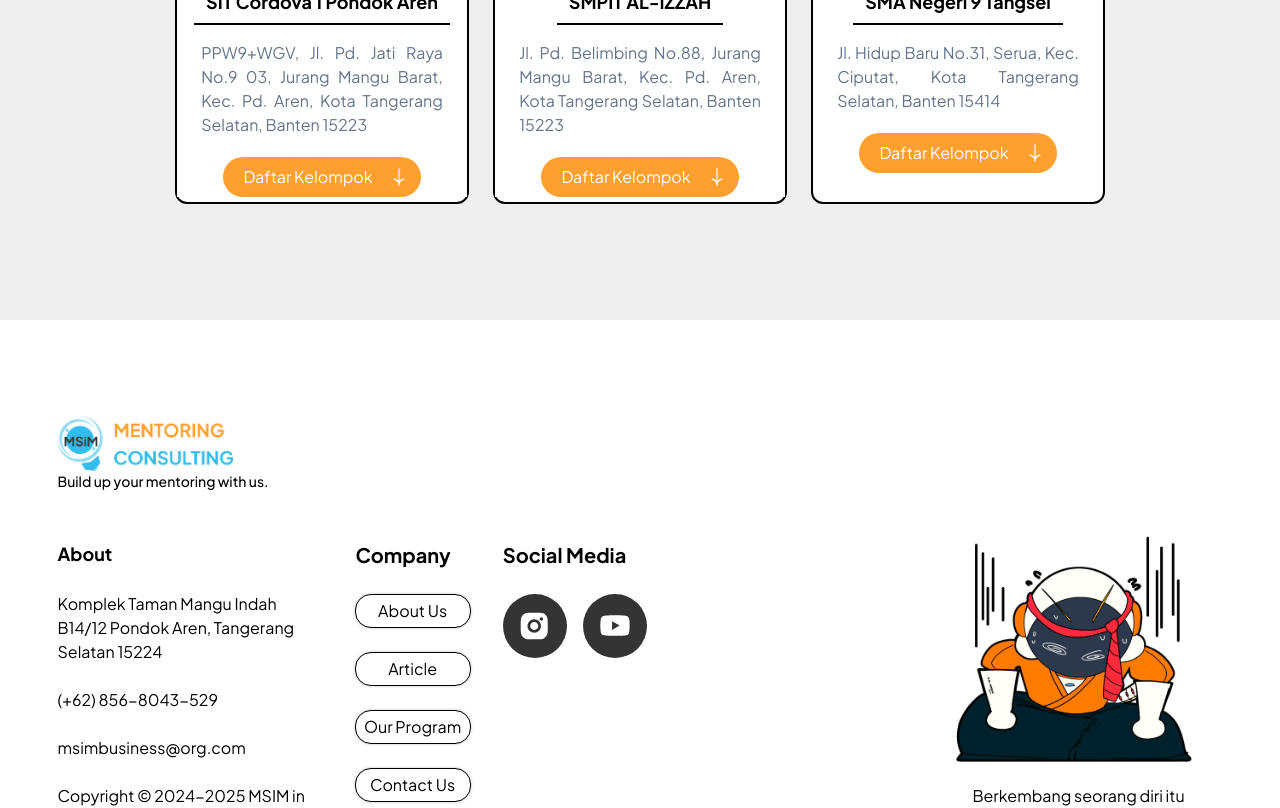
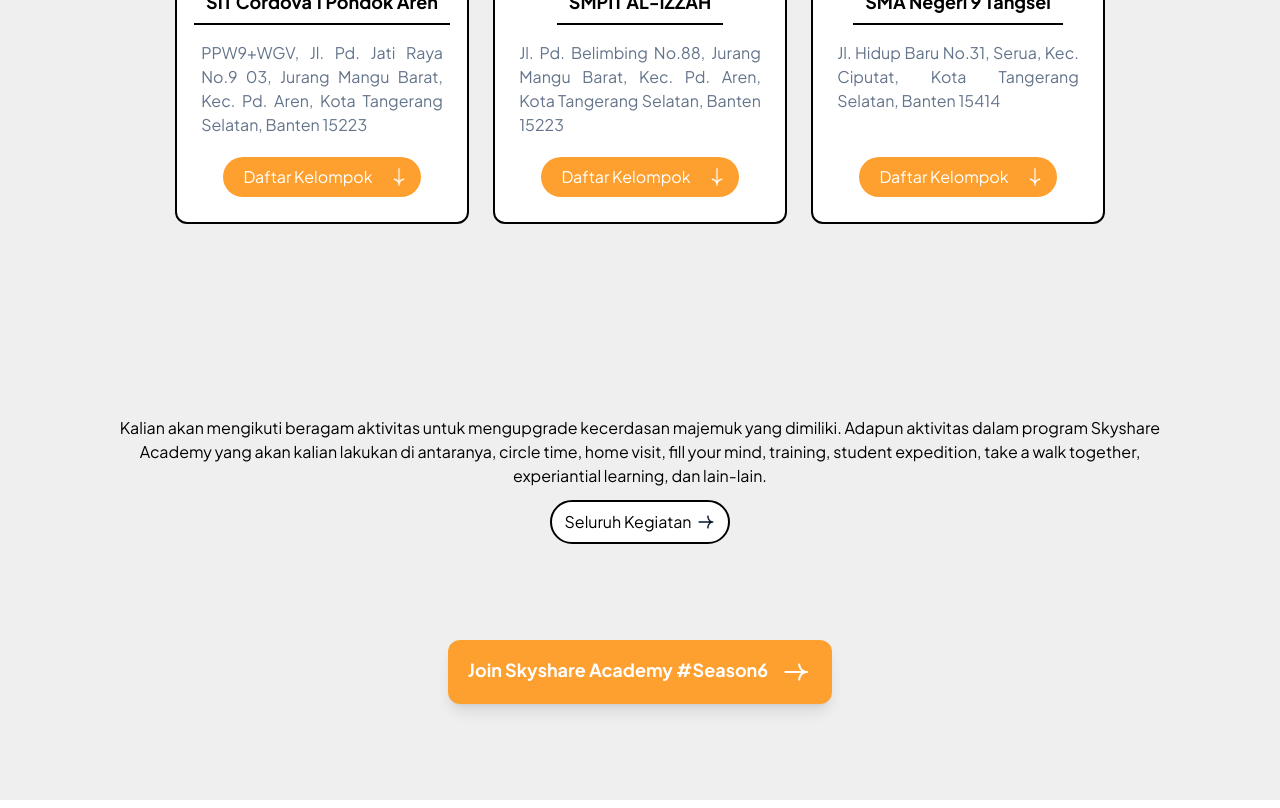
Before and after one commit to Ideatecore-dev-team/msim-client, a React (Vite) app: page /ourprogram/skyshare in a window 1280 px wide. Shown: the part 3400-4208 px from the top of the page. Built offline with nearby package versions, Linux system fonts and the light colour scheme.

Commit message:
finishing page skyshare and mentor Academy

```diff
--- /dev/null
+++ b/src/components/AllActivitiesSkyShare.jsx
@@ -0,0 +1,44 @@
+import React from "react";
+import ArrowRight from "../../public/images/mascot-icons/Arrow - Right 3.png";
+import ArrowDown from "../../public/images/mascot-icons/Arrow - Down 3.png";
+
+function AllActivitiesSkyShare() {
+  return (
+    <>
+      <div className="hero bg-background flex flex-col pb-24 pt-24 items-center self-stretch h-auto">
+        <div className="content h-72">
+          <div className="flex justify-center ">
+            <p className="paragraph px-10 text-center">
+              Kalian akan mengikuti beragam aktivitas untuk mengupgrade
+              kecerdasan majemuk yang dimiliki. Adapun aktivitas dalam program
+              Skyshare Academy yang akan kalian lakukan di antaranya, circle
+              time, home visit, fill your mind, training, student expedition,
+              take a walk together, experiantial learning, dan lain-lain.
+            </p>
+          </div>
+          <div className="flex justify-center mt-3">
+            <a
+              className="flex px-3 py-2 rounded-full border-black border-2 hover:bg-slate-100 bg-white"
+              href="#"
+            >
+              <p className="paragraph">Seluruh Kegiatan</p>
+              <img className="w-5 ml-1" src={ArrowRight} alt="" />
+            </a>
+          </div>
+          <div className="flex justify-center mt-24">
+            <a
+              className="flex px-5 py-4 bg-primary-1 shadow-lg rounded-xl hover:bg-primary-2"
+              href="#"
+            >
+              <h4 className="headline-4 text-white font-bold">
+                Join Skyshare Academy #Season6
+              </h4>
+              <img className="w-8 -rotate-90 ml-3" src={ArrowDown} alt="" />
+            </a>
+          </div>
+        </div>
+      </div>
+    </>
+  );
+}
+export default AllActivitiesSkyShare;
--- /dev/null
+++ b/src/components/AllActivityMentorAcademy.jsx
@@ -0,0 +1,44 @@
+import React from "react";
+import ArrowRight from "../../public/images/mascot-icons/Arrow - Right 3.png";
+import ArrowDown from "../../public/images/mascot-icons/Arrow - Down 3.png";
+
+function AllActivitiesMentorAcademy() {
+  return (
+    <>
+      <div className="hero bg-background flex flex-col pb-24 pt-24 items-center self-stretch h-auto">
+        <div className="content h-72">
+          <div className="flex justify-center ">
+            <p className="paragraph px-10 text-center">
+              Kalian akan mengikuti beragam aktivitas untuk mengupgrade
+              kecerdasan majemuk yang dimiliki. Adapun aktivitas dalam program
+              Mentor Academy yang akan kalian lakukan di antaranya, circle time,
+              home visit, fill your mind, training, student expedition, take a
+              walk together, experiantial learning, dan lain-lain.
+            </p>
+          </div>
+          <div className="flex justify-center mt-3">
+            <a
+              className="flex px-3 py-2 rounded-full border-black border-2 hover:bg-slate-100 bg-white"
+              href="#"
+            >
+              <p className="paragraph">Seluruh Kegiatan</p>
+              <img className="w-5 ml-1" src={ArrowRight} alt="" />
+            </a>
+          </div>
+          <div className="flex justify-center mt-24">
+            <a
+              className="flex px-5 py-4 bg-primary-1 shadow-lg rounded-xl hover:bg-primary-2"
+              href="#"
+            >
+              <h4 className="headline-4 text-white font-bold">
+                Join First Batch Now
+              </h4>
+              <img className="w-8 -rotate-90 ml-3" src={ArrowDown} alt="" />
+            </a>
+          </div>
+        </div>
+      </div>
+    </>
+  );
+}
+export default AllActivitiesMentorAcademy;
--- a/src/components/BenefitMentor.jsx
+++ b/src/components/BenefitMentor.jsx
@@ -5,7 +5,7 @@
 function BenefitMentor() {
   return (
     <>
-      <div className="hero bg-benefitMentor border-t border-black flex flex-col pb-24 pt-24 items-center self-stretch h-auto">
+      <div className="hero bg-blue-bg bg-cover border-y-2 border-black flex flex-col pb-24 pt-24 items-center self-stretch h-auto">
         <div className="content -mt-10">
           <div className="flex justify-center">
             <div className=" h-14 gap-3 flex items-center">
--- a/src/components/CurrentGroupSkyshare.jsx
+++ b/src/components/CurrentGroupSkyshare.jsx
@@ -21,7 +21,7 @@
             <div className="card-size rounded-xl border-2 mt-4 border-black bg-white">
               <iframe
                 title="Google Maps"
-                src="https://www.google.com/maps/embed?pb=!1m14!1m8!1m3!1d126891.654787017!2d106.802617!3d-6.346862!3m2!1i1024!2i768!4f13.1!3m3!1m2!1s0x2e69ef0af0efc65b%3A0xb6d4f90191504723!2sBAIQ%20MARKET!5e0!3m2!1sid!2sid!4v1714239918170!5m2!1sid!2sid"
+                src="https://www.google.com/maps/embed?pb=!1m14!1m8!1m3!1d15864.334623707073!2d106.718817!3d-6.252708!3m2!1i1024!2i768!4f13.1!3m3!1m2!1s0x2e69fa7997b41e33%3A0x45c21b25aefd63b6!2sSIT%20Cordova%201%20Pondok%20Aren!5e0!3m2!1sid!2sid!4v1714293035287!5m2!1sid!2sid"
                 width="290"
                 height="140"
                 // style={{ border: "0" }}
@@ -71,7 +71,7 @@
             <div className="card-size rounded-xl border-2 mt-4 border-black bg-white">
               <iframe
                 title="Google Maps"
-                src="https://www.google.com/maps/embed?pb=!1m14!1m8!1m3!1d126891.654787017!2d106.802617!3d-6.346862!3m2!1i1024!2i768!4f13.1!3m3!1m2!1s0x2e69ef0af0efc65b%3A0xb6d4f90191504723!2sBAIQ%20MARKET!5e0!3m2!1sid!2sid!4v1714239918170!5m2!1sid!2sid"
+                src="https://www.google.com/maps/embed?pb=!1m18!1m12!1m3!1d3966.068902535852!2d106.72045187533308!3d-6.254652961239223!2m3!1f0!2f0!3f0!3m2!1i1024!2i768!4f13.1!3m3!1m2!1s0x2e69fa785c5556b5%3A0x943177de79825c3f!2sSMPIT%20AL-IZZAH!5e0!3m2!1sid!2sid!4v1714293141406!5m2!1sid!2sid"
                 width="290"
                 height="140"
                 // style={{ border: "0" }}
@@ -121,7 +121,7 @@
             <div className="card-size rounded-xl border-2 mt-4 border-black bg-white">
               <iframe
                 title="Google Maps"
-                src="https://www.google.com/maps/embed?pb=!1m14!1m8!1m3!1d126891.654787017!2d106.802617!3d-6.346862!3m2!1i1024!2i768!4f13.1!3m3!1m2!1s0x2e69ef0af0efc65b%3A0xb6d4f90191504723!2sBAIQ%20MARKET!5e0!3m2!1sid!2sid!4v1714239918170!5m2!1sid!2sid"
+                src="https://www.google.com/maps/embed?pb=!1m18!1m12!1m3!1d3965.6197699153263!2d106.71407467533372!3d-6.3135771617850365!2m3!1f0!2f0!3f0!3m2!1i1024!2i768!4f13.1!3m3!1m2!1s0x2e69e55a184cee4d%3A0xc038909b2253775e!2sSMA%20Negeri%209%20Kota%20Tangerang%20Selatan!5e0!3m2!1sid!2sid!4v1714293197913!5m2!1sid!2sid"
                 width="290"
                 height="140"
                 // style={{ border: "0" }}
@@ -154,7 +154,7 @@
                     </p>
                   </div>
                 </div>
-                <div className="flex mt-5 justify-center">
+                <div className="flex mt-11 justify-center">
                   <a
                     className="bg-primary-1 hover:bg-primary-2 px-3 py-2 rounded-full flex"
                     href="#"
--- a/src/index.css
+++ b/src/index.css
@@ -142,7 +142,7 @@
 
 .card-size {
   width: 294px;
-  height: 380px;
+  height: 400px;
 }
 .cover-size {
   width: 760px;
--- a/src/pages/Mentor.jsx
+++ b/src/pages/Mentor.jsx
@@ -2,6 +2,8 @@
 import MentorCta from "../components/MentorCta";
 import Mentorabout from "../components/MentorAbout";
 import BenefitMentor from "../components/BenefitMentor";
+import CurrentGroupSkyshare from "../components/CurrentGroupSkyshare";
+import AllActivitiesMentorAcademy from "../components/AllActivityMentorAcademy";
 
 function Mentor() {
   return (
@@ -10,6 +12,8 @@
         <MentorCta />
         <Mentorabout />
         <BenefitMentor />
+        <CurrentGroupSkyshare />
+        <AllActivitiesMentorAcademy />
       </div>
     </>
   );
--- a/src/pages/Skyshare.jsx
+++ b/src/pages/Skyshare.jsx
@@ -5,6 +5,7 @@
 import AlurAcara from "../components/AlurAcara";
 import TimelineSkyshare from "../components/TimelineSkyshare";
 import CurrentGroupSkyshare from "../components/CurrentGroupSkyshare";
+import AllActivitiesSkyShare from "../components/AllActivitiesSkyShare";
 
 function Skyshare() {
   return (
@@ -16,6 +17,7 @@
         <AlurAcara />
         <TimelineSkyshare />
         <CurrentGroupSkyshare />
+        <AllActivitiesSkyShare />
       </div>
     </>
   );
--- a/tailwind.config.js
+++ b/tailwind.config.js
@@ -15,6 +15,8 @@
           "linear-gradient(rgba(0, 0, 0, 0.10), rgba(0, 0, 0, 0.10)) ,url('/images/cardbg3.jpeg')",
         "orange-bg":
           "linear-gradient(rgba(0, 0, 0, 0.10), rgba(0, 0, 0, 0.10)) ,url('/images/background/Benefit Section.png')",
+        "blue-bg":
+          "linear-gradient(rgba(0, 0, 0, 0.10), rgba(0, 0, 0, 0.10)) ,url('/images/background/Biru Benefit Section.png')",
       },
       colors: {
         "primary-1": "#FEA02F",
```
Also changed, not shown: public/images/mascot-icons/Arrow - Right 3.png (added). Lines whose indentation alone changed are shown as unchanged.
